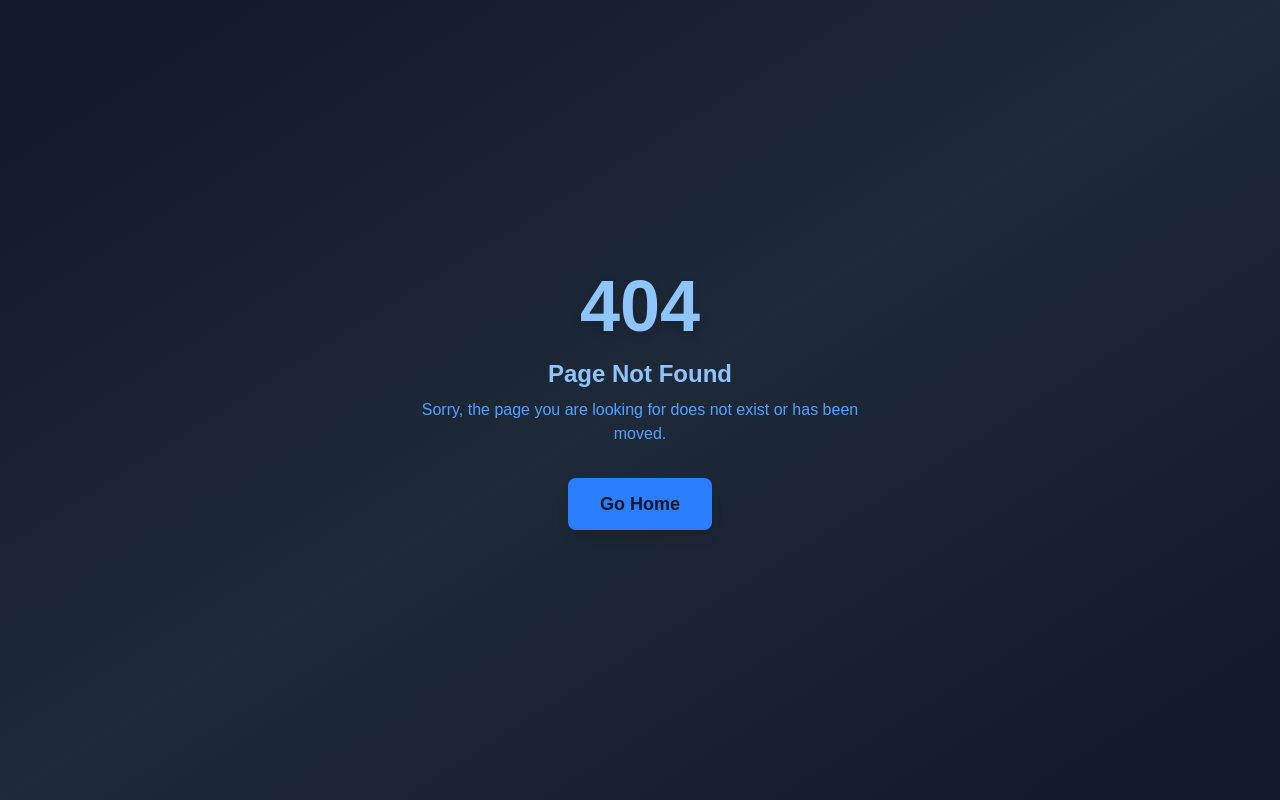
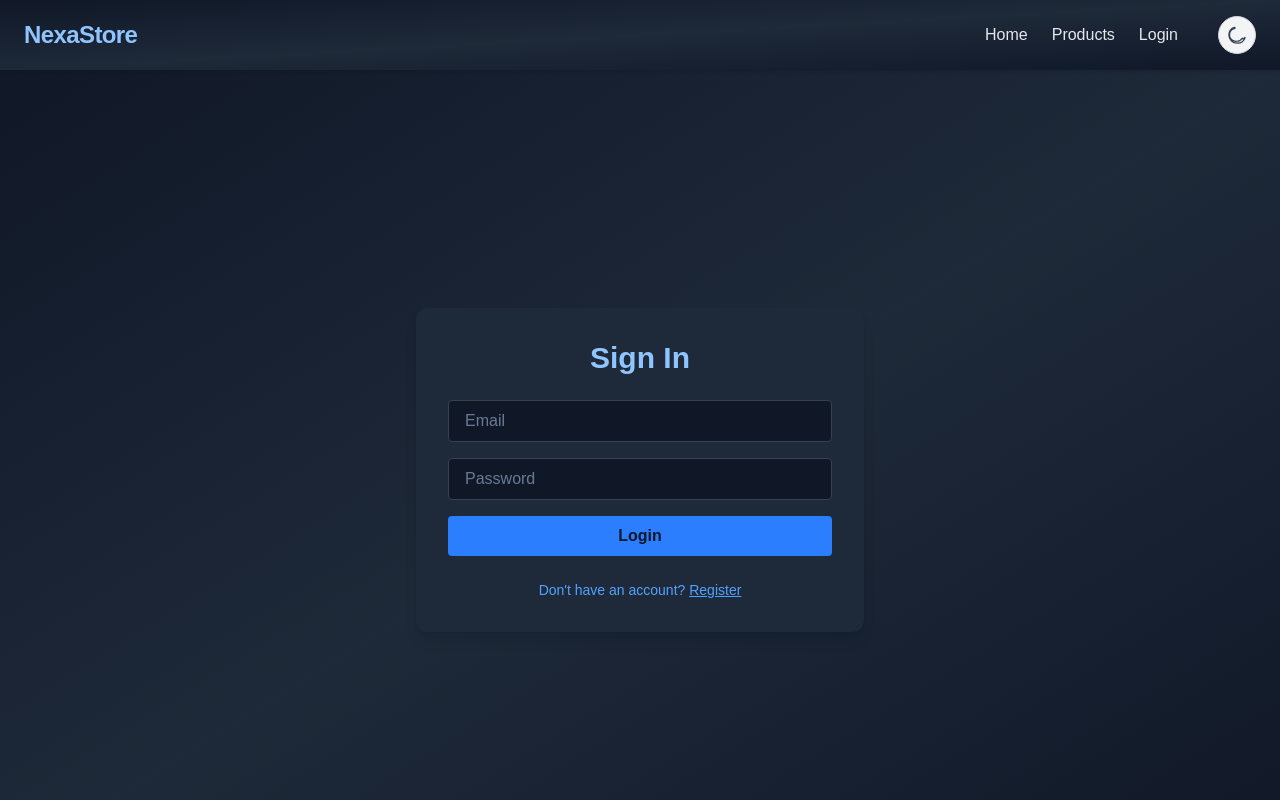
Before and after one commit to shihabuddin-dev/nexaStore, a Next.js app: page /login in a window 1280 px wide. Before the commit this address had no page. Shown: the top 800 px of the page. Built offline with nearby package versions, Linux system fonts and the light colour scheme.

Commit message:
login page and product page has been designed

```diff
--- a/src/app/layout.js
+++ b/src/app/layout.js
@@ -1,5 +1,7 @@
 import { Geist, Geist_Mono } from "next/font/google";
 import "./globals.css";
+import Navbar from "@/components/Navbar";
+import Footer from "@/components/Footer";
 
 const geistSans = Geist({
   variable: "--font-geist-sans",
@@ -22,7 +24,9 @@ export default function RootLayout({ children }) {
       <body
         className={`${geistSans.variable} ${geistMono.variable} antialiased`}
       >
-        {children}
+        <Navbar />
+        <main>   {children}</main>
+        <Footer />
       </body>
     </html>
   );
--- /dev/null
+++ b/src/app/login/page.jsx
@@ -0,0 +1,35 @@
+import Link from 'next/link';
+
+export default function LoginPage() {
+  return (
+    <div className="min-h-screen flex flex-col items-center justify-center bg-gradient-to-br from-gray-900 via-gray-800 to-gray-900 text-blue-300 px-4">
+      <div className="bg-gray-800 rounded-xl shadow-lg p-8 w-full max-w-md flex flex-col items-center">
+        <h1 className="text-3xl font-extrabold mb-6 text-blue-300">Sign In</h1>
+        <form className="w-full flex flex-col gap-4">
+          <input
+            type="email"
+            placeholder="Email"
+            className="w-full px-4 py-2 rounded bg-gray-900 text-blue-200 border border-gray-700 focus:outline-none focus:ring-2 focus:ring-blue-500"
+            required
+          />
+          <input
+            type="password"
+            placeholder="Password"
+            className="w-full px-4 py-2 rounded bg-gray-900 text-blue-200 border border-gray-700 focus:outline-none focus:ring-2 focus:ring-blue-500"
+            required
+          />
+          <button
+            type="submit"
+            className="w-full py-2 rounded bg-blue-500 text-gray-900 font-bold hover:bg-blue-400 transition-colors"
+          >
+            Login
+          </button>
+        </form>
+        <div className="mt-6 text-sm text-blue-400">
+          Don&apos;t have an account?{' '}
+          <Link href="/register" className="underline hover:text-blue-200">Register</Link>
+        </div>
+      </div>
+    </div>
+  );
+}
--- a/src/app/page.js
+++ b/src/app/page.js
@@ -1,13 +1,9 @@
-import Footer from "@/components/Footer";
 import Hero from "@/components/Hero";
-import Navbar from "@/components/Navbar";
 
 export default function Home() {
   return (
-    <div className="font-sans">
-      <Navbar />
+    <div className="font-sans pb-18">
       <Hero />
-      <Footer />
     </div>
   );
 }
--- /dev/null
+++ b/src/app/products/page.jsx
@@ -0,0 +1,47 @@
+
+import React from 'react';
+
+const products = [
+  {
+    id: 1,
+    name: 'Smartphone',
+    description: 'Latest model, high performance.',
+    price: '$699',
+    image: 'https://images.unsplash.com/photo-1511707171634-5f897ff02aa9?auto=format&fit=crop&w=400&q=80',
+  },
+  {
+    id: 2,
+    name: 'Wireless Headphones',
+    description: 'Noise cancelling, long battery life.',
+    price: '$199',
+    image: 'https://images.unsplash.com/photo-1511367461989-f85a21fda167?auto=format&fit=crop&w=400&q=80',
+  },
+  {
+    id: 3,
+    name: 'Smartwatch',
+    description: 'Track your fitness and notifications.',
+    price: '$299',
+    image: 'https://images.unsplash.com/photo-1516574187841-cb9cc2ca948b?auto=format&fit=crop&w=400&q=80',
+  },
+];
+
+export default function ProductsPage() {
+  return (
+    <section className="min-h-screen bg-gradient-to-br from-gray-900 via-gray-800 to-gray-900 text-blue-300 px-4 py-12">
+      <div className="max-w-7xl mx-auto">
+        <h1 className="text-3xl sm:text-4xl font-extrabold mb-8 text-blue-300 text-center">Products</h1>
+        <div className="grid gap-8 grid-cols-1 sm:grid-cols-2 md:grid-cols-3">
+          {products.map(product => (
+            <div key={product.id} className="bg-gray-800 rounded-xl shadow-lg p-6 flex flex-col items-center hover:scale-105 transition-transform">
+              <img src={product.image} alt={product.name} className="w-32 h-32 object-cover rounded-lg mb-4 border-2 border-blue-700" />
+              <h2 className="text-xl font-bold mb-2 text-blue-200">{product.name}</h2>
+              <p className="text-blue-400 mb-2 text-center">{product.description}</p>
+              <span className="font-bold text-blue-400 mb-4">{product.price}</span>
+              <a href={`/products/${product.id}`} className="px-6 py-2 rounded bg-blue-500 text-gray-900 font-semibold hover:bg-blue-400 transition-colors">View Details</a>
+            </div>
+          ))}
+        </div>
+      </div>
+    </section>
+  );
+}
--- a/src/components/Footer.jsx
+++ b/src/components/Footer.jsx
@@ -9,7 +9,7 @@ export default function Footer() {
   }, []);
 
   return (
-    <footer className="w-full bg-gradient-to-br from-gray-900 via-gray-800 to-gray-900 text-blue-300 mt-12">
+    <footer className="w-full bg-gradient-to-br from-gray-900 via-gray-800 to-gray-900 text-blue-300 ">
       <div className="max-w-7xl mx-auto px-4 py-10 flex flex-col md:flex-row items-center justify-between gap-8">
         {/* Branding */}
         <div className="flex flex-col items-center md:items-start">
--- a/src/components/Hero.jsx
+++ b/src/components/Hero.jsx
@@ -19,7 +19,7 @@ export default function Hero() {
 
       </div>
       <div className="absolute left-0 bottom-0 w-full pointer-events-none z-0">
-        <svg className="w-full h-32 sm:h-48 md:h-56 lg:h-64 xl:h-72" viewBox="0 0 1440 320" fill="none" xmlns="http://www.w3.org/2000/svg">
+        <svg className="w-full sm:h-48 md:h-56 lg:h-64 xl:h-72" viewBox="0 0 1440 320" fill="none" xmlns="http://www.w3.org/2000/svg">
           <path fill="url(#hero-gradient)" fillOpacity="0.3" d="M0,160L80,170.7C160,181,320,203,480,197.3C640,192,800,160,960,154.7C1120,149,1280,171,1360,181.3L1440,192L1440,320L1360,320C1280,320,1120,320,960,320C800,320,640,320,480,320C320,320,160,320,80,320L0,320Z" />
           <defs>
             <linearGradient id="hero-gradient" x1="0" y1="0" x2="1" y2="1">
```
Also changed, not shown: src/components/Footer.js (deleted), src/components/Hero.js (deleted), src/components/Navbar.js (deleted), src/components/ProductHighlights.js (deleted).
